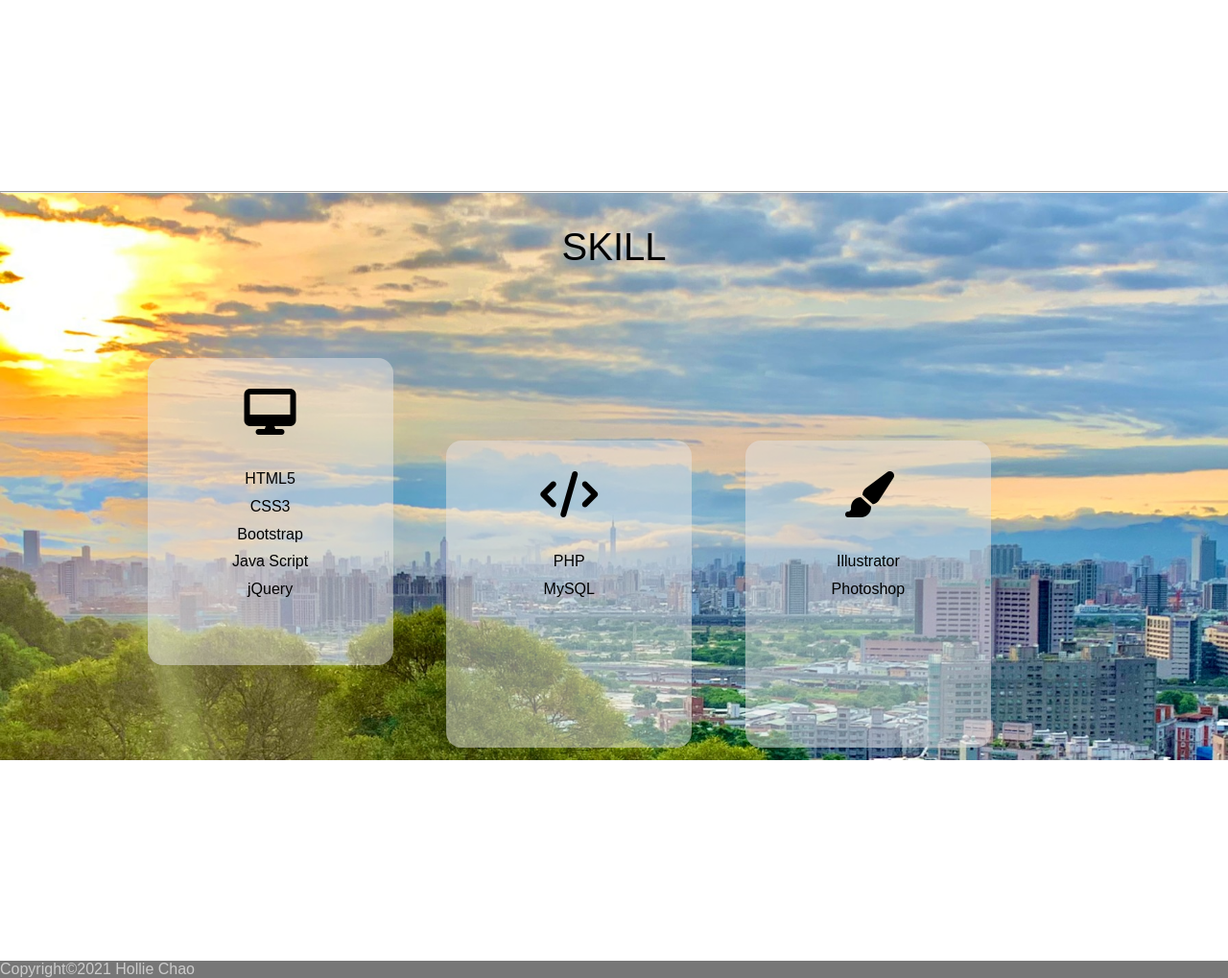
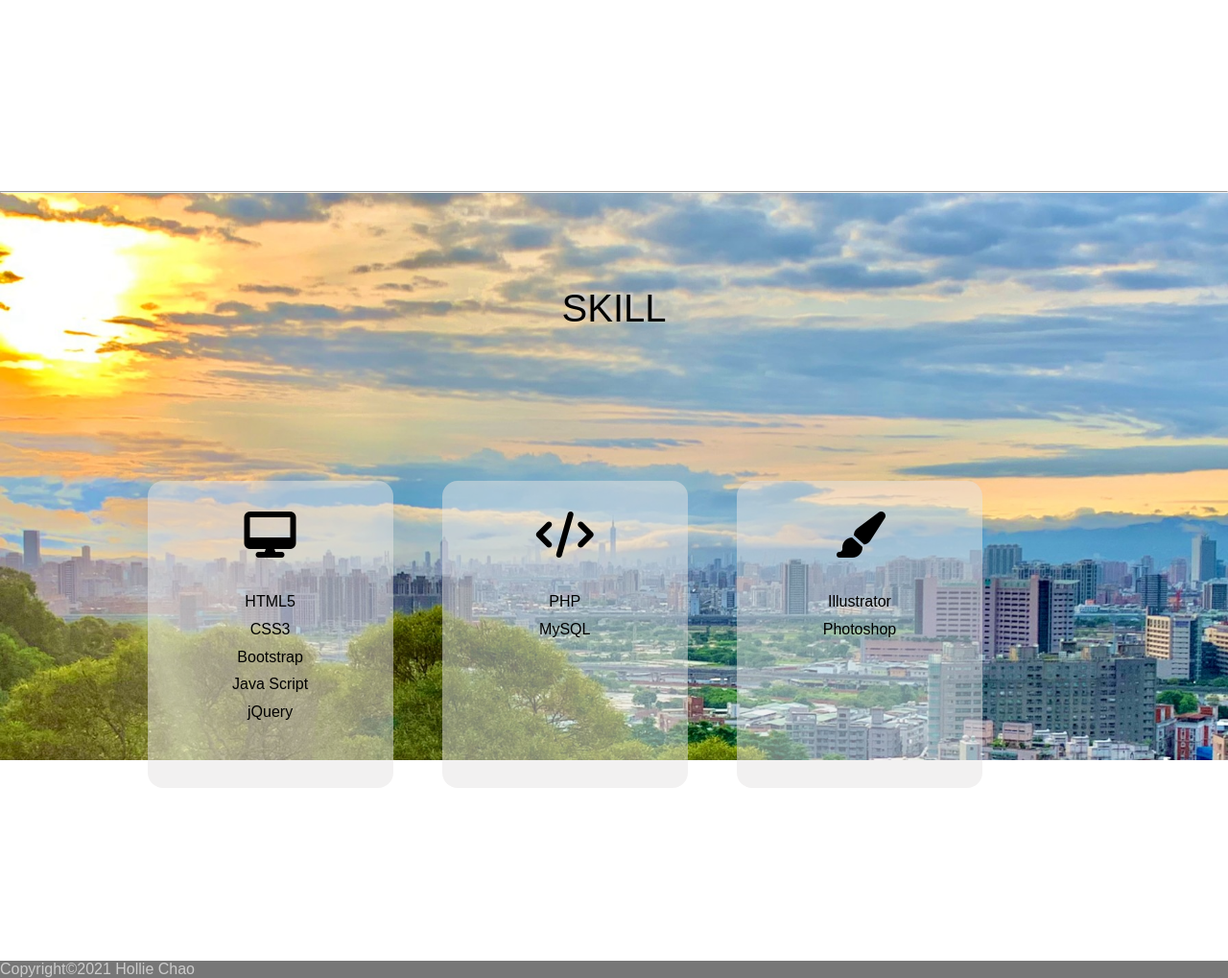
Before and after one commit to HongLing1013/resume, a PHP site: page / in a window 1280 px wide. Shown: the part 1856-2875 px from the top of the page at 96% size. Run offline with PHP 8.4, Linux system fonts and the light colour scheme; some libraries are stand-ins or nearby versions.

Commit message:
完成skill區排版

```diff
--- a/index.html
+++ b/index.html
@@ -39,7 +39,7 @@
 
     <!-- 程式碼區 -->
     <section style="clear:both" id="skill">
-        <p class="text" style="text-align: center;line-height: 7rem;">Skill</p>
+        <p class="text" style="text-align: center;line-height: 15rem;">Skill</p>
         <div class="codeBox">
             <div class="code">
                 <i class="fas fa-desktop fa-3x"></i>
--- a/style.css
+++ b/style.css
@@ -129,6 +129,8 @@ body{
     .codeBox{
         position: relative;
         margin: 0 10vw;
+        display: flex;
+        /* transform: translateY(20%); */
     }
 
     .code{
```
